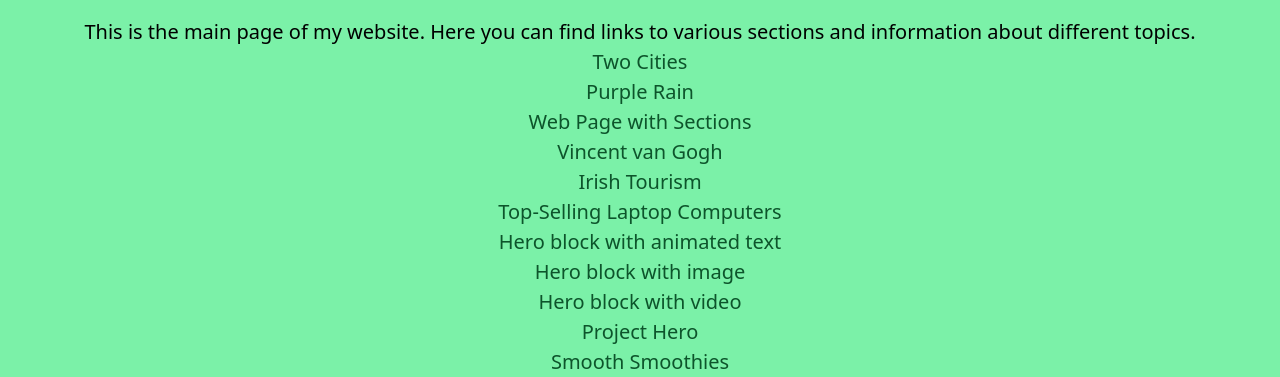
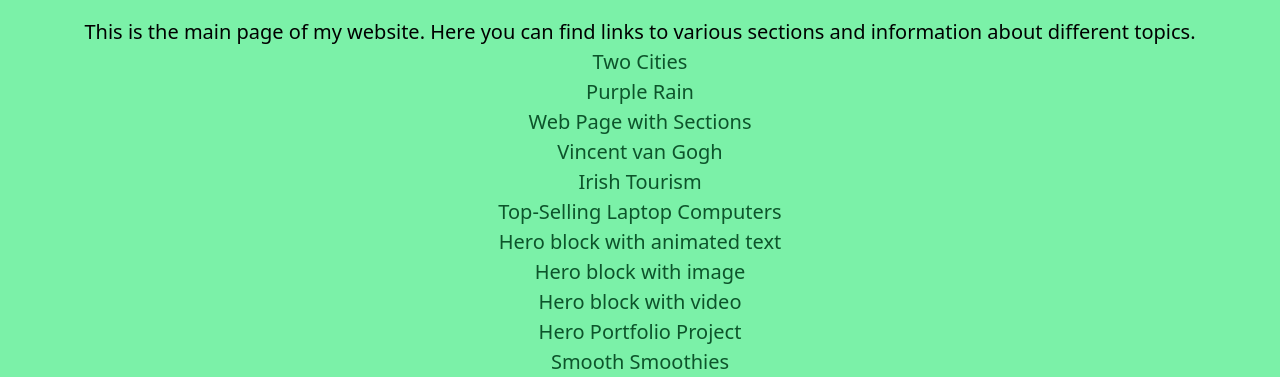
Before and after one commit to paulo9894/paulo9894.github.io, a plain HTML site: page index.html in a window 1280 px wide. Shown: the part 601-978 px from the top of the page. Drawn offline with nearby package versions, Linux system fonts and the light colour scheme.

Commit message:
Update index.html

```diff
--- a/index.html
+++ b/index.html
@@ -121,7 +121,7 @@
             </p>
 
             <p>
-                <a href="portfolio/project-hero/">Project Hero</a>
+                <a href="portfolio/project-hero/index-1.html">Hero Portfolio Project</a>
             </p>
 
             <p>
```
